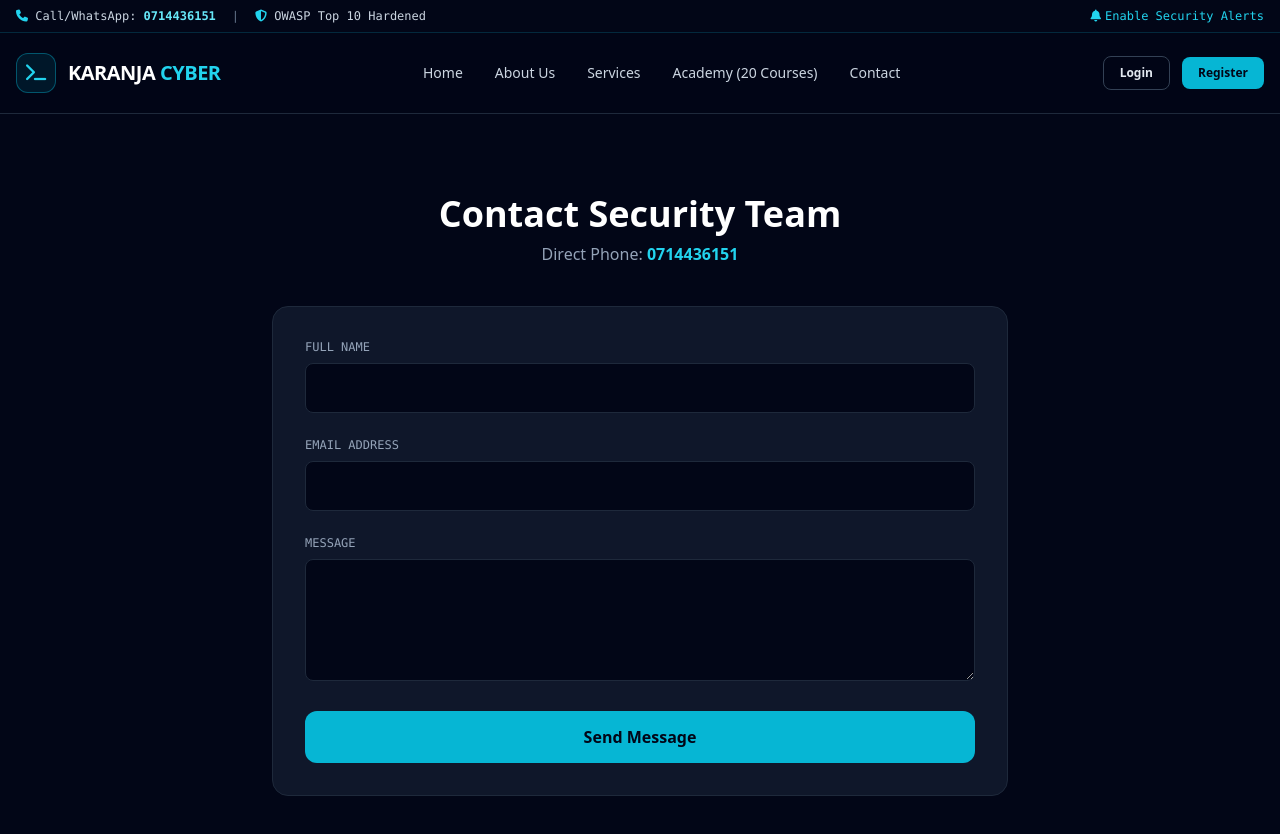
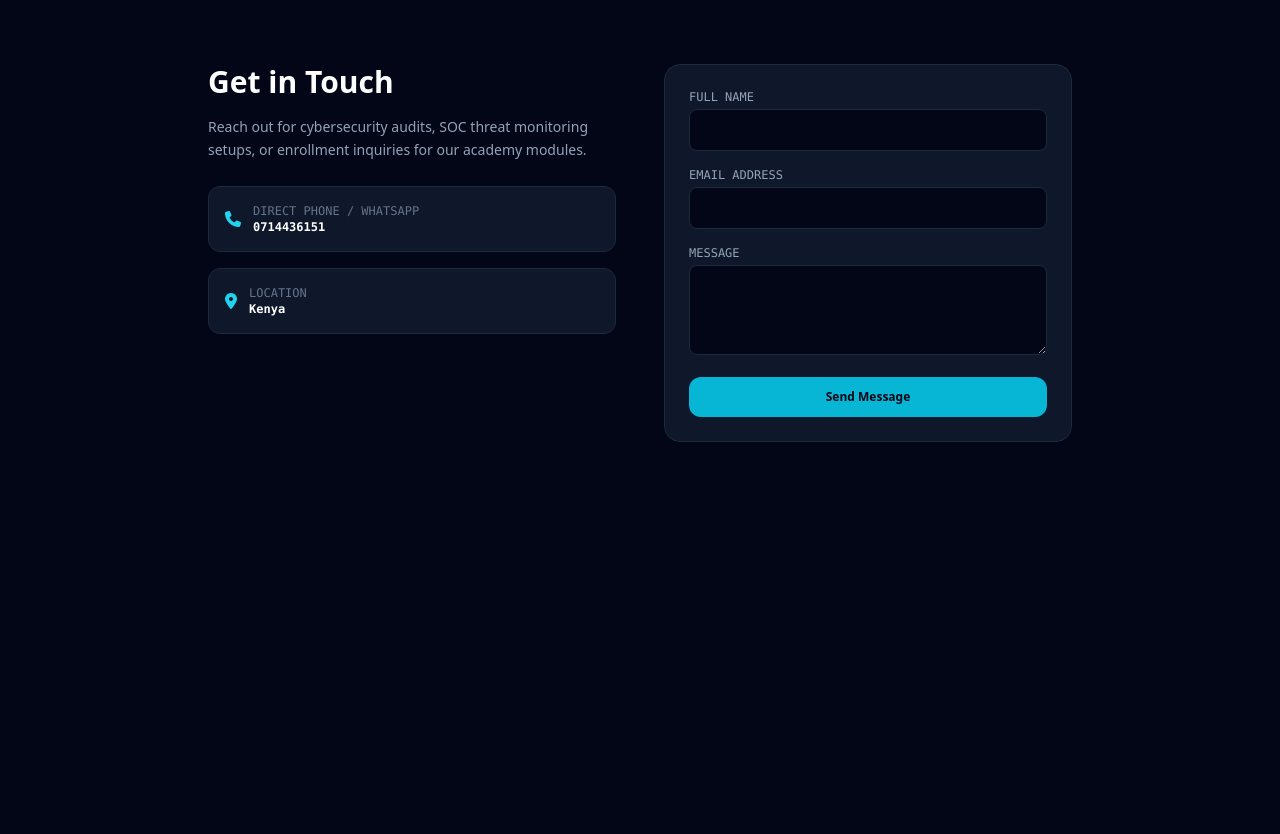
Before and after one commit to Ndungu97-dev/Karanja, a website: page public/contact.html in a window 1280 px wide. After the commit the page ends 800 px from the top, so only its background shows below. Drawn offline with nearby package versions, Linux system fonts and the light colour scheme.

Commit message:
Enhance contact.html with dynamic elements and styles

```diff
--- a/public/contact.html
+++ b/public/contact.html
@@ -1,5 +1,5 @@
 <!DOCTYPE html>
-<html lang="en" class="dark">
+<html lang="en" class="dark scroll-smooth">
 <head>
   <meta charset="UTF-8">
   <meta name="viewport" content="width=device-width, initial-scale=1.0">
@@ -8,76 +8,85 @@
   <link rel="stylesheet" href="https://cdnjs.cloudflare.com/ajax/libs/font-awesome/6.5.1/css/all.min.css">
 </head>
 <body class="bg-slate-950 text-slate-100 font-sans">
-<!-- TOP EMERGENCY & CONTACT BAR -->
-<div class="bg-slate-950 border-b border-cyan-500/20 py-2 px-4 text-xs font-mono text-slate-300">
-  <div class="max-w-7xl mx-auto flex flex-wrap justify-between items-center gap-2">
-    <div class="flex items-center space-x-4">
-      <span><i class="fa-solid fa-phone text-cyan-400"></i> Call/WhatsApp: <a href="tel:0714436151" class="text-cyan-300 font-bold hover:underline">0714436151</a></span>
-      <span class="hidden md:inline text-slate-500">|</span>
-      <span class="hidden md:inline"><i class="fa-solid fa-shield-halved text-cyan-400"></i> OWASP Top 10 Hardened</span>
-    </div>
-    <div class="flex items-center space-x-3">
-      <button onclick="requestPushPermission()" class="text-cyan-400 hover:text-cyan-300 flex items-center gap-1 transition">
-        <i class="fa-solid fa-bell"></i> Enable Security Alerts
-      </button>
-    </div>
-  </div>
-</div>
 
-<!-- NAVIGATION BAR -->
-<header class="sticky top-0 z-40 bg-slate-950/90 backdrop-blur-md border-b border-slate-800">
-  <nav class="max-w-7xl mx-auto px-4 h-20 flex items-center justify-between">
-    <a href="/" class="flex items-center space-x-3">
-      <div class="w-10 h-10 rounded-xl bg-cyan-500/10 border border-cyan-500/40 flex items-center justify-center text-cyan-400">
-        <i class="fa-solid fa-terminal text-lg"></i>
+  <!-- Dynamic Mounting Anchors -->
+  <div id="shared-header"></div>
+  <div id="shared-modals"></div>
+  <div id="shared-cart-drawer"></div>
+
+  <!-- CONTACT CONTENT -->
+  <section class="py-16">
+    <div class="max-w-4xl mx-auto px-4 grid md:grid-cols-2 gap-12 items-start">
+
+      <div>
+        <h1 class="text-3xl font-extrabold text-white mb-4">Get in Touch</h1>
+        <p class="text-slate-400 text-sm leading-relaxed mb-6">
+          Reach out for cybersecurity audits, SOC threat monitoring setups, or enrollment inquiries for our academy modules.
+        </p>
+
+        <div class="space-y-4 font-mono text-xs text-slate-300">
+          <div class="p-4 rounded-xl bg-slate-900 border border-slate-800 flex items-center space-x-3">
+            <i class="fa-solid fa-phone text-cyan-400 text-base"></i>
+            <div>
+              <p class="text-slate-500">DIRECT PHONE / WHATSAPP</p>
+              <a href="tel:0714436151" class="text-white font-bold hover:underline">0714436151</a>
+            </div>
+          </div>
+
+          <div class="p-4 rounded-xl bg-slate-900 border border-slate-800 flex items-center space-x-3">
+            <i class="fa-solid fa-location-dot text-cyan-400 text-base"></i>
+            <div>
+              <p class="text-slate-500">LOCATION</p>
+              <p class="text-white font-bold">Kenya</p>
+            </div>
+          </div>
+        </div>
       </div>
-      <span class="text-xl font-bold tracking-tight text-white">KARANJA <span class="text-cyan-400">CYBER</span></span>
-    </a>
 
-    <div class="hidden lg:flex items-center space-x-8 text-sm font-medium">
-      <a href="/" class="text-slate-300 hover:text-cyan-400 transition">Home</a>
-      <a href="about.html" class="text-slate-300 hover:text-cyan-400 transition">About Us</a>
-      <a href="services.html" class="text-slate-300 hover:text-cyan-400 transition">Services</a>
-      <a href="shop.html" class="text-slate-300 hover:text-cyan-400 transition">Academy (20 Courses)</a>
-      <a href="contact.html" class="text-slate-300 hover:text-cyan-400 transition">Contact</a>
-    </div>
-
-    <!-- Dynamic Auth Buttons -->
-    <div id="authNavButtons" class="flex items-center space-x-3">
-      <button onclick="openModal('loginModal')" class="text-xs font-semibold px-4 py-2 rounded-lg border border-slate-700 text-slate-200 hover:border-cyan-500 hover:text-cyan-400 transition">Login</button>
-      <button onclick="openModal('registerModal')" class="text-xs font-bold px-4 py-2 rounded-lg bg-cyan-500 hover:bg-cyan-400 text-slate-950 transition">Register</button>
-    </div>
-    <div id="userNavProfile" class="hidden flex items-center space-x-3">
-      <span id="navUserName" class="text-xs text-cyan-400 font-mono"></span>
-      <button onclick="logoutUser()" class="text-xs font-semibold px-3 py-1.5 rounded bg-red-500/20 text-red-400 hover:bg-red-500/30 transition">Logout</button>
-    </div>
-  </nav>
-</header>
-
-  <section class="py-20">
-    <div class="max-w-3xl mx-auto px-4">
-      <div class="text-center mb-10">
-        <h1 class="text-4xl font-extrabold text-white mb-2">Contact Security Team</h1>
-        <p class="text-slate-400">Direct Phone: <a href="tel:0714436151" class="text-cyan-400 font-bold">0714436151</a></p>
-      </div>
-      <form onsubmit="handleContact(event)" class="bg-slate-900 p-8 rounded-2xl border border-slate-800 space-y-6">
+      <!-- FORM -->
+      <form onsubmit="handleContact(event)" class="bg-slate-900 p-6 rounded-2xl border border-slate-800 space-y-4">
         <div>
-          <label class="block text-xs font-mono text-slate-400 mb-2">FULL NAME</label>
-          <input type="text" id="contactName" required class="w-full px-4 py-3 rounded-lg bg-slate-950 border border-slate-800 text-white outline-none focus:border-cyan-500">
+          <label class="block text-xs font-mono text-slate-400 mb-1">FULL NAME</label>
+          <input type="text" id="contactName" required class="w-full px-4 py-3 rounded-lg bg-slate-950 border border-slate-800 text-white text-xs outline-none focus:border-cyan-500">
         </div>
         <div>
-          <label class="block text-xs font-mono text-slate-400 mb-2">EMAIL ADDRESS</label>
-          <input type="email" id="contactEmail" required class="w-full px-4 py-3 rounded-lg bg-slate-950 border border-slate-800 text-white outline-none focus:border-cyan-500">
+          <label class="block text-xs font-mono text-slate-400 mb-1">EMAIL ADDRESS</label>
+          <input type="email" id="contactEmail" required class="w-full px-4 py-3 rounded-lg bg-slate-950 border border-slate-800 text-white text-xs outline-none focus:border-cyan-500">
         </div>
         <div>
-          <label class="block text-xs font-mono text-slate-400 mb-2">MESSAGE</label>
-          <textarea id="contactMessage" rows="4" required class="w-full px-4 py-3 rounded-lg bg-slate-950 border border-slate-800 text-white outline-none focus:border-cyan-500"></textarea>
+          <label class="block text-xs font-mono text-slate-400 mb-1">MESSAGE</label>
+          <textarea id="contactMessage" rows="4" required class="w-full px-4 py-3 rounded-lg bg-slate-950 border border-slate-800 text-white text-xs outline-none focus:border-cyan-500"></textarea>
         </div>
-        <button type="submit" class="w-full py-3.5 rounded-xl bg-cyan-500 text-slate-950 font-bold">Send Message</button>
+        <button type="submit" class="w-full py-3 rounded-xl bg-cyan-500 hover:bg-cyan-400 text-slate-950 font-bold text-xs transition">Send Message</button>
       </form>
+
     </div>
   </section>
 
+  <!-- SHARED JS ENGINE -->
   <script src="/js/app.js"></script>
+  <script>
+    async function handleContact(e) {
+      e.preventDefault();
+      const body = {
+        fullName: document.getElementById('contactName').value,
+        email: document.getElementById('contactEmail').value,
+        message: document.getElementById('contactMessage').value
+      };
+
+      try {
+        const res = await fetch('/api/contact', {
+          method: 'POST',
+          headers: { 'Content-Type': 'application/json' },
+          body: JSON.stringify(body)
+        });
+        const data = await res.json();
+        alert(data.message);
+        if (data.success) e.target.reset();
+      } catch (err) {
+        alert('Failed to send message.');
+      }
+    }
+  </script>
 </body>
 </html>
```
